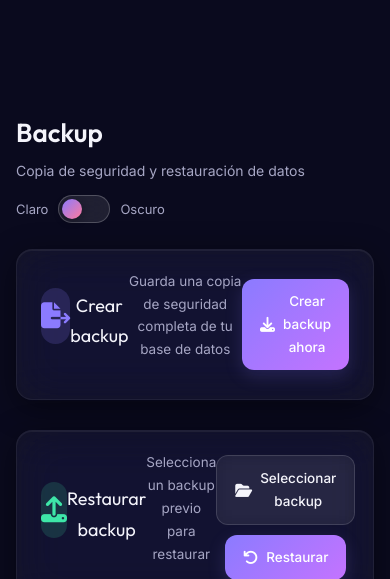
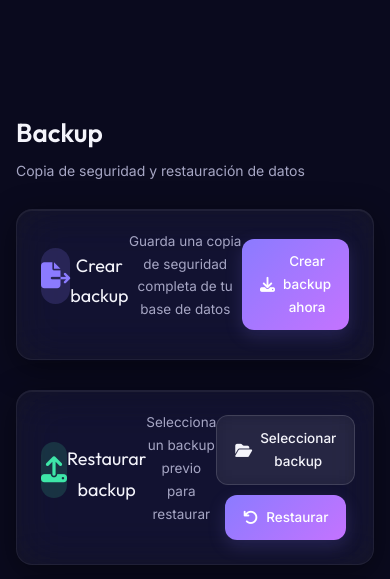
Before and after one commit to HugoAdama/PROYECTO_CONTABLE_RUS, a Flask app: page /backup in a window 390 px wide. Shown: the top 579 px of the page. Run offline with Flask 3, Linux system fonts and the light colour scheme.

Commit message:
v4.0 - Sprint 3.3: Reescritura completa de base.html sin toggle
- Reescrito base.html completamente
- Eliminado toggle de la barra superior
- Estructura limpia y organizada
- Solo el toggle de Configuracion permanece

Verificacion de seguridad:
- No se incluyen archivos .pdf, .db o .env

```diff
--- a/app/templates/base.html
+++ b/app/templates/base.html
@@ -59,7 +59,7 @@
         }
 
         /* ============================================
-        TOPBAR
+        TOPBAR - SIN TOGGLE
         ============================================ */
         .topbar {
             display: flex;
@@ -109,49 +109,134 @@
         }
 
         /* ============================================
-        TOGGLE TEMA
+        SIDEBAR
         ============================================ */
-        .toggle-wrap {
+        .sidebar {
+            width: 240px;
+            padding: 28px 18px;
+            flex-shrink: 0;
+            background: var(--sidebar-bg);
+            backdrop-filter: blur(28px) saturate(160%);
+            -webkit-backdrop-filter: blur(28px) saturate(160%);
+            border-right: 1px solid var(--card-border);
+            position: fixed;
+            top: 0;
+            left: 0;
+            bottom: 0;
+            z-index: 1000;
+            overflow-y: auto;
+            transition: all 0.4s ease;
+        }
+
+        [data-theme="dark"] .sidebar {
+            background: rgba(10, 10, 26, 0.45);
+        }
+
+        [data-theme="light"] .sidebar {
+            background: rgba(255, 255, 255, 0.35);
+        }
+
+        .sidebar-brand {
             display: flex;
             align-items: center;
             gap: 10px;
+            margin-bottom: 6px;
+            text-decoration: none;
         }
 
-        .toggle-label {
-            font-size: 13px;
-            color: var(--text-secondary);
+        .sidebar-brand .brand-icon {
+            width: 38px;
+            height: 38px;
+            border-radius: 12px;
+            background: linear-gradient(135deg, var(--accent), var(--rose));
+            display: flex;
+            align-items: center;
+            justify-content: center;
+            font-weight: 600;
+            color: #fff;
+            font-size: 15px;
+            flex-shrink: 0;
+            box-shadow: 0 4px 14px var(--accent-soft);
         }
 
-        .toggle {
-            width: 52px;
-            height: 28px;
-            border-radius: 20px;
-            background: var(--card-bg-strong);
-            border: 1px solid var(--card-border-strong);
-            position: relative;
-            cursor: pointer;
-            backdrop-filter: blur(10px);
-            transition: all 0.3s ease;
+        .sidebar-brand .brand-name {
+            font-family: 'Outfit', 'Inter', sans-serif;
+            font-weight: 600;
+            font-size: 17px;
+            line-height: 1.1;
+            color: var(--text-primary);
         }
 
-        .toggle-dot {
-            position: absolute;
-            top: 3px;
-            left: 3px;
-            width: 20px;
-            height: 20px;
-            border-radius: 50%;
-            background: linear-gradient(135deg, var(--accent), var(--rose));
-            transition: left 0.25s ease;
-            box-shadow: 0 2px 8px rgba(0, 0, 0, 0.3);
+        .sidebar-brand .brand-sub {
+            font-size: 10.5px;
+            letter-spacing: 1.5px;
+            color: var(--text-muted);
+            margin-top: 2px;
+            display: block;
         }
 
-        [data-theme="light"] .toggle-dot {
-            left: 27px;
+        .nav-label {
+            font-size: 10.5px;
+            letter-spacing: 1.5px;
+            color: var(--text-muted);
+            margin: 22px 8px 8px;
+            text-transform: uppercase;
         }
 
-        .toggle:hover {
-            transform: scale(1.02);
+        .nav-item {
+            display: flex;
+            align-items: center;
+            gap: 10px;
+            padding: 10px 12px;
+            border-radius: 12px;
+            color: var(--text-secondary);
+            font-size: 14px;
+            margin-bottom: 3px;
+            cursor: pointer;
+            transition: all 0.2s ease;
+            border: 1px solid transparent;
+            text-decoration: none;
+        }
+
+        .nav-item i {
+            width: 17px;
+            text-align: center;
+            opacity: 0.85;
+            font-size: 15px;
+        }
+
+        .nav-item:hover {
+            background: var(--card-bg);
+            color: var(--text-primary);
+        }
+
+        .nav-item.active {
+            background: var(--accent-soft);
+            color: var(--text-primary);
+            border: 1px solid var(--card-border);
+            box-shadow: inset 0 1px 0 rgba(255, 255, 255, 0.08);
+        }
+
+        .sidebar-footer {
+            margin-top: auto;
+            padding-top: 20px;
+            border-top: 1px solid var(--card-border);
+            text-align: center;
+        }
+
+        .sidebar-footer .version {
+            font-size: 11px;
+            color: var(--text-muted);
+        }
+
+        @media (max-width: 768px) {
+            .sidebar {
+                transform: translateX(-100%);
+                width: 280px;
+            }
+            .sidebar.open {
+                transform: translateX(0);
+            }
         }
     </style>
 
@@ -200,13 +285,6 @@
                 <h1 class="page-title" id="pt">{% block page_title %}Dashboard{% endblock %}</h1>
                 <p class="page-sub" id="ps">{% block page_subtitle %}Resumen financiero de tu negocio en el Régimen RUS{% endblock %}</p>
             </div>
-            <div class="toggle-wrap">
-                <span class="toggle-label">Claro</span>
-                <div class="toggle" onclick="toggleTheme()">
-                    <div class="toggle-dot"></div>
-                </div>
-                <span class="toggle-label">Oscuro</span>
-            </div>
         </div>
 
         {% block content %}{% endblock %}
@@ -229,17 +307,10 @@ SCRIPTS
 <script src="/static/js/app.js" defer></script>
 
 <script>
-    function toggleTheme() {
-        const root = document.documentElement;
-        const current = root.getAttribute('data-theme');
-        root.setAttribute('data-theme', current === 'dark' ? 'light' : 'dark');
-    }
-
-    // Activar elemento de navegación según la página actual
     document.addEventListener('DOMContentLoaded', function() {
+        // Activar elemento de navegación según la página actual
         const currentPath = window.location.pathname;
-        const navItems = document.querySelectorAll('.nav-item');
-        navItems.forEach(function(item) {
+        document.querySelectorAll('.nav-item').forEach(function(item) {
             const href = item.getAttribute('href');
             if (href === currentPath) {
                 item.classList.add('active');
```
